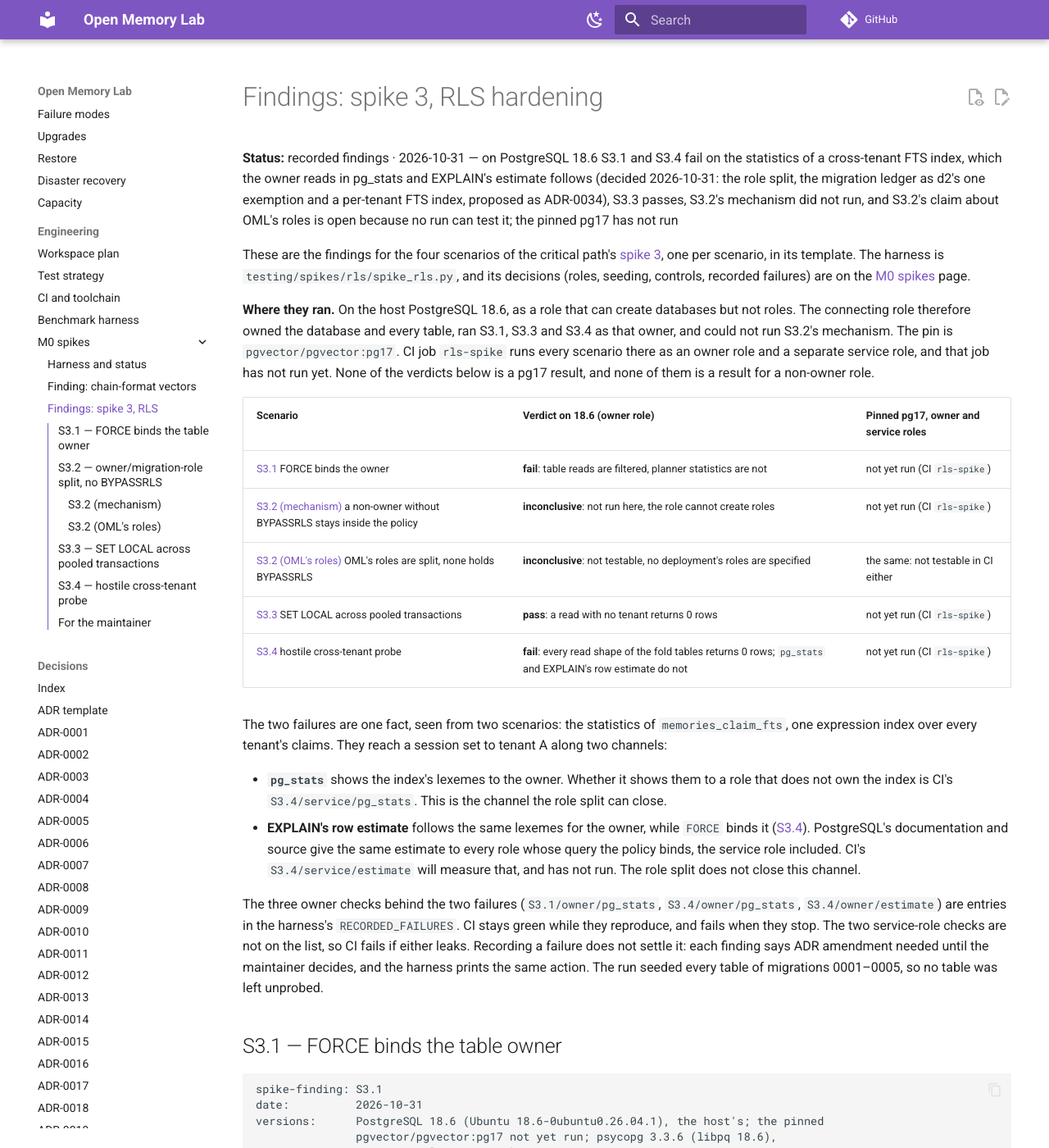
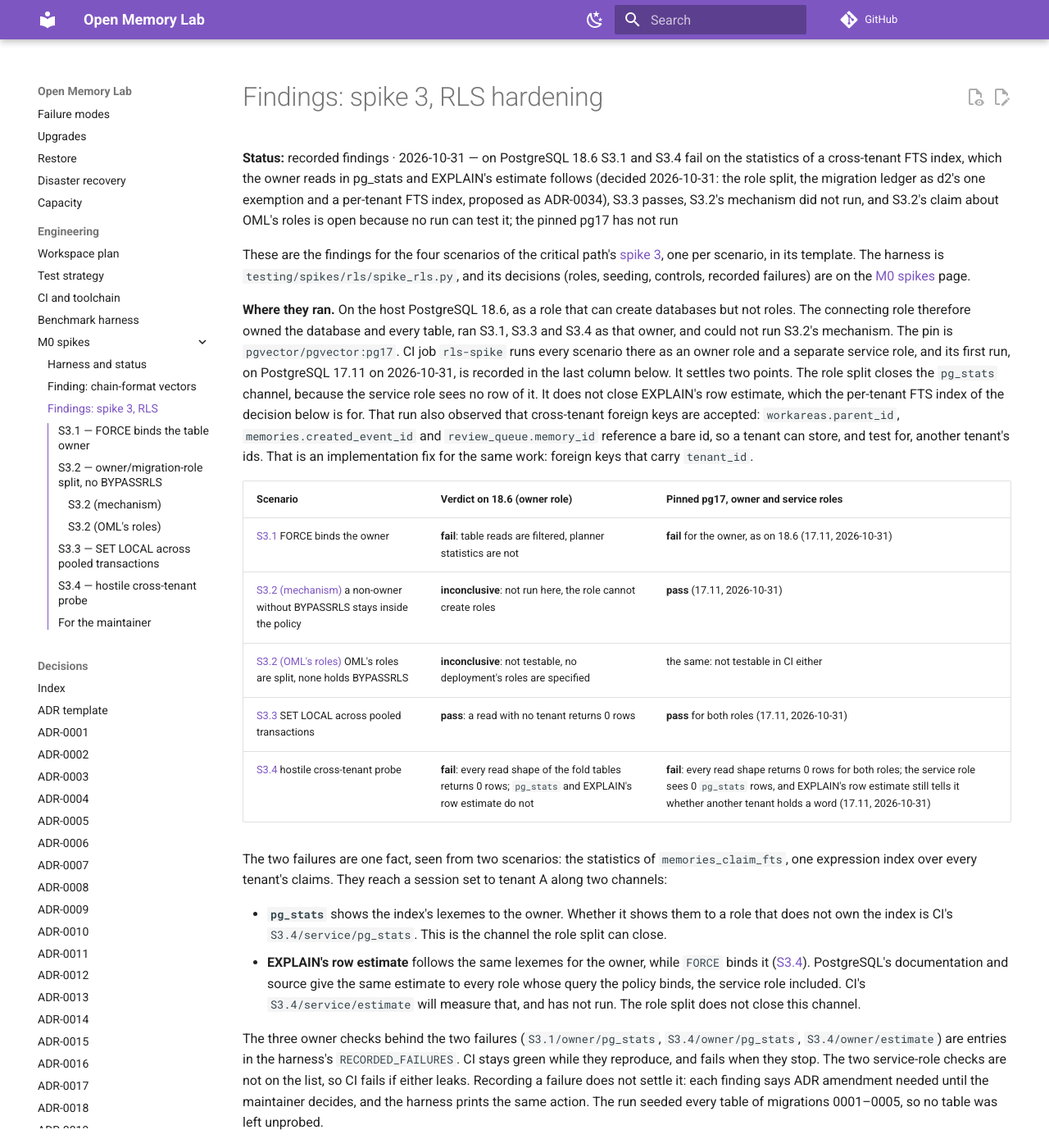
Before and after one commit to e8kor/open-memory-lab, an MkDocs documentation site: the page built from docs/engineering/spikes/spike-3-rls.md, in a window 1280 px wide and 1400 px high. Shown: the whole window at 82% size. Built offline with MkDocs 1.6.1 and Material for MkDocs 9.7.7, drawn with Linux system fonts in a browser that asks for light colours; comment, search, counter and statistics services are not loaded.

Commit message:
Record spike 3's first pinned pg17 run: the role split closes pg_stats, EXPLAIN's row estimate still reaches the service role, and cross-tenant foreign keys are accepted (ADR-0007 d2, d4)
CI's rls-spike job ran every scenario as an owner and a service role on PostgreSQL 17.11. S3.2's mechanism and S3.3 pass; S3.4's service-role estimate reproduces the owner's, so it joins the recorded failures that the per-tenant FTS index of the decision answers, and the foreign-key oracles it observed become part of the same work.

```diff
--- a/docs/engineering/spikes/spike-3-rls.md
+++ b/docs/engineering/spikes/spike-3-rls.md
@@ -18,16 +18,21 @@ controls, recorded failures) are on the [M0 spikes](index.md) page.
 roles. The connecting role therefore owned the database and every table, ran S3.1, S3.3 and
 S3.4 as that owner, and could not run S3.2's mechanism. The pin is `pgvector/pgvector:pg17`. CI
 job `rls-spike` runs every scenario there as an owner role and a separate service role, and
-that job has not run yet. None of the verdicts below is a pg17 result, and none of them is a
-result for a non-owner role.
+its first run, on PostgreSQL 17.11 on 2026-10-31, is recorded in the last column below. It
+settles two points. The role split closes the `pg_stats` channel, because the service role sees
+no row of it. It does not close EXPLAIN's row estimate, which the per-tenant FTS index of the
+decision below is for. That run also observed that cross-tenant foreign keys are accepted:
+`workareas.parent_id`, `memories.created_event_id` and `review_queue.memory_id` reference a bare
+id, so a tenant can store, and test for, another tenant's ids. That is an implementation fix for
+the same work: foreign keys that carry `tenant_id`.
 
 | Scenario | Verdict on 18.6 (owner role) | Pinned pg17, owner and service roles |
 |---|---|---|
-| [S3.1](#s31) FORCE binds the owner | **fail**: table reads are filtered, planner statistics are not | not yet run (CI `rls-spike`) |
-| [S3.2 (mechanism)](#s32-mechanism) a non-owner without BYPASSRLS stays inside the policy | **inconclusive**: not run here, the role cannot create roles | not yet run (CI `rls-spike`) |
+| [S3.1](#s31) FORCE binds the owner | **fail**: table reads are filtered, planner statistics are not | **fail** for the owner, as on 18.6 (17.11, 2026-10-31) |
+| [S3.2 (mechanism)](#s32-mechanism) a non-owner without BYPASSRLS stays inside the policy | **inconclusive**: not run here, the role cannot create roles | **pass** (17.11, 2026-10-31) |
 | [S3.2 (OML's roles)](#s32-oml-roles) OML's roles are split, none holds BYPASSRLS | **inconclusive**: not testable, no deployment's roles are specified | the same: not testable in CI either |
-| [S3.3](#s33) SET LOCAL across pooled transactions | **pass**: a read with no tenant returns 0 rows | not yet run (CI `rls-spike`) |
-| [S3.4](#s34) hostile cross-tenant probe | **fail**: every read shape of the fold tables returns 0 rows; `pg_stats` and EXPLAIN's row estimate do not | not yet run (CI `rls-spike`) |
+| [S3.3](#s33) SET LOCAL across pooled transactions | **pass**: a read with no tenant returns 0 rows | **pass** for both roles (17.11, 2026-10-31) |
+| [S3.4](#s34) hostile cross-tenant probe | **fail**: every read shape of the fold tables returns 0 rows; `pg_stats` and EXPLAIN's row estimate do not | **fail**: every read shape returns 0 rows for both roles; the service role sees 0 `pg_stats` rows, and EXPLAIN's row estimate still tells it whether another tenant holds a word (17.11, 2026-10-31) |
 
 The two failures are one fact, seen from two scenarios: the statistics of
 `memories_claim_fts`, one expression index over every tenant's claims. They reach a session set
```
Also changed, not shown: 1 other file.
